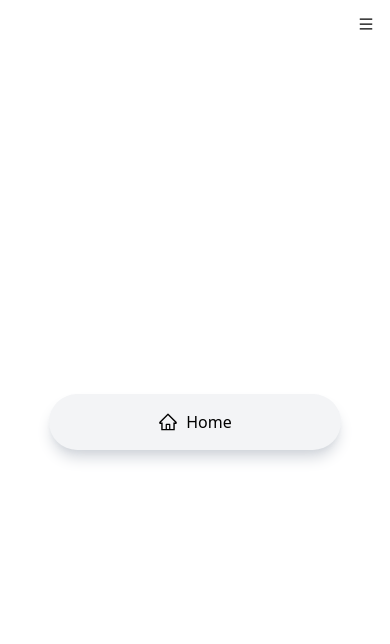
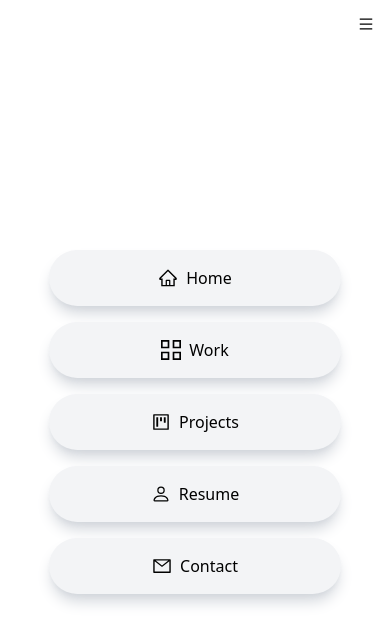
Before and after one commit to ArmanTalebi/personal-portfo, a React (Vite) app: page / in a window 390 px wide. Both pictures are taken after a click on the icon 366 px from the left and 24 px from the top of the page. Shown: the top 644 px of the page. Built offline with nearby package versions, Linux system fonts and the light colour scheme.

Commit message:
Add Icons and Selections of navbar in small devices

```diff
--- a/src/components/SideNav.jsx
+++ b/src/components/SideNav.jsx
@@ -1,5 +1,12 @@
 import React, { useState } from "react";
-import { AiOutlineMenu, AiOutlineHome } from "react-icons/ai";
+import {
+  AiOutlineMenu,
+  AiOutlineHome,
+  AiOutlineProject,
+  AiOutlineMail,
+} from "react-icons/ai";
+import { BsPerson } from "react-icons/bs";
+import { GrProjects } from "react-icons/gr";
 
 const SideNav = () => {
   const [nav, setNav] = useState(false);
@@ -23,9 +30,37 @@
             <AiOutlineHome size={20} />
             <span className="pl-2">Home</span>
           </a>
+          <a
+            href="#main"
+            className="w-[75%] flex justify-center items-center rounded-full shadow-lg bg-gray-100 shadow-gray-300 m-2 p-4 cursor-pointer hover:scale-110 ease-in duration-200"
+          >
+            <GrProjects size={20} />
+            <span className="pl-2">Work</span>
+          </a>
+          <a
+            href="#main"
+            className="w-[75%] flex justify-center items-center rounded-full shadow-lg bg-gray-100 shadow-gray-300 m-2 p-4 cursor-pointer hover:scale-110 ease-in duration-200"
+          >
+            <AiOutlineProject size={20} />
+            <span className="pl-2">Projects</span>
+          </a>
+          <a
+            href="#main"
+            className="w-[75%] flex justify-center items-center rounded-full shadow-lg bg-gray-100 shadow-gray-300 m-2 p-4 cursor-pointer hover:scale-110 ease-in duration-200"
+          >
+            <BsPerson size={20} />
+            <span className="pl-2">Resume</span>
+          </a>
+          <a
+            href="#main"
+            className="w-[75%] flex justify-center items-center rounded-full shadow-lg bg-gray-100 shadow-gray-300 m-2 p-4 cursor-pointer hover:scale-110 ease-in duration-200"
+          >
+            <AiOutlineMail size={20} />
+            <span className="pl-2">Contact</span>
+          </a>
         </div>
       ) : (
-        <div></div>
+        ""
       )}
     </div>
   );
```
